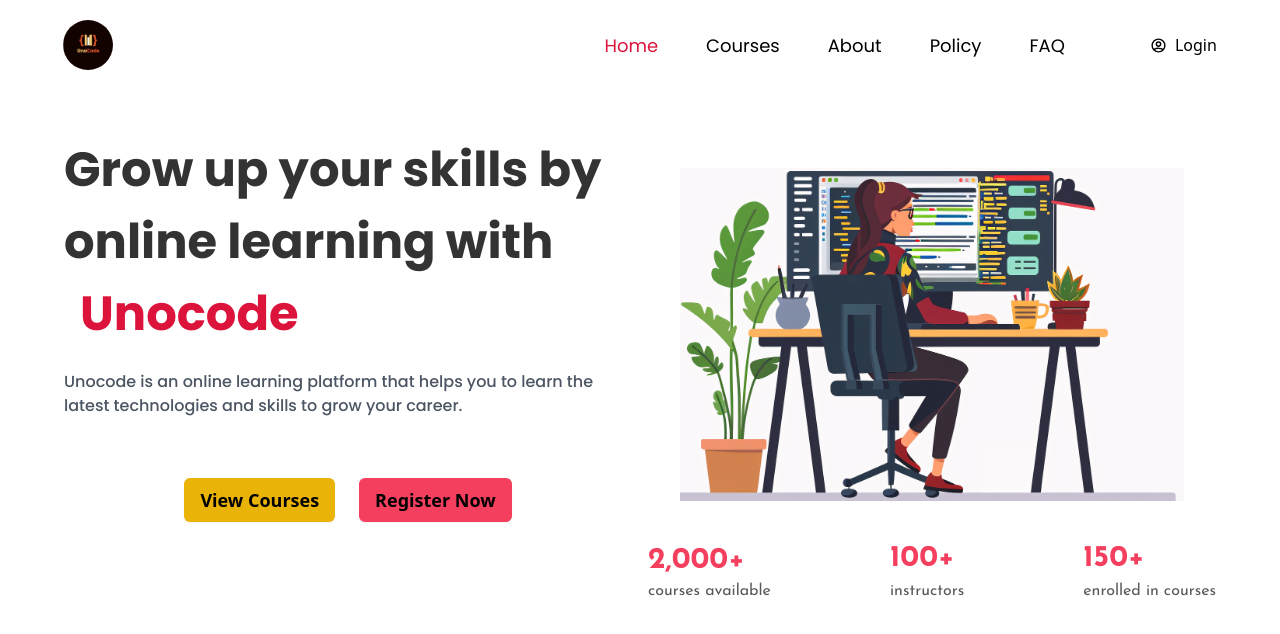
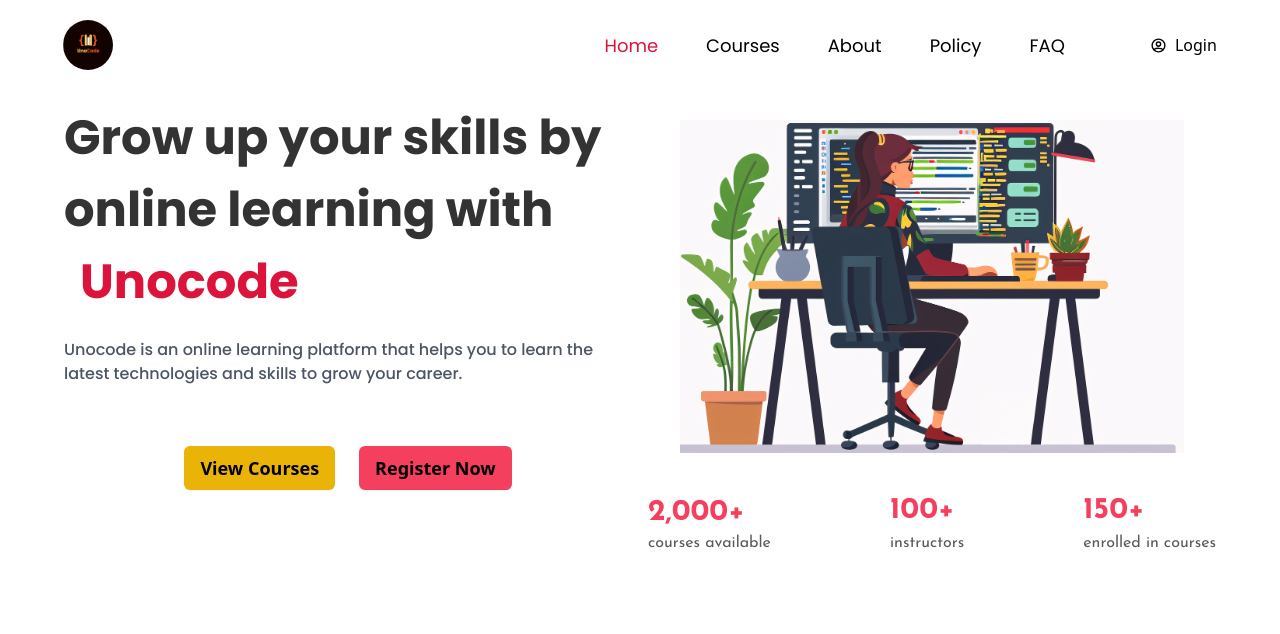
Before and after one commit to HerbertNtim/unocode, a Next.js app in the folder client/: page / in a window 1280 px wide. Shown: the top 634 px of the page. Built offline with nearby package versions, Linux system fonts and the light colour scheme; no server answers.

Commit message:
small changes in hero section

```diff
--- a/client/components/Hero.tsx
+++ b/client/components/Hero.tsx
@@ -50,7 +50,7 @@
           </div>
         </div>
 
-        <div className="w-full flex-1 py-12 pb-4">
+        <div className="w-full flex-1">
           <Image
             src={"/images/hero.svg"}
             alt="hero"
```
